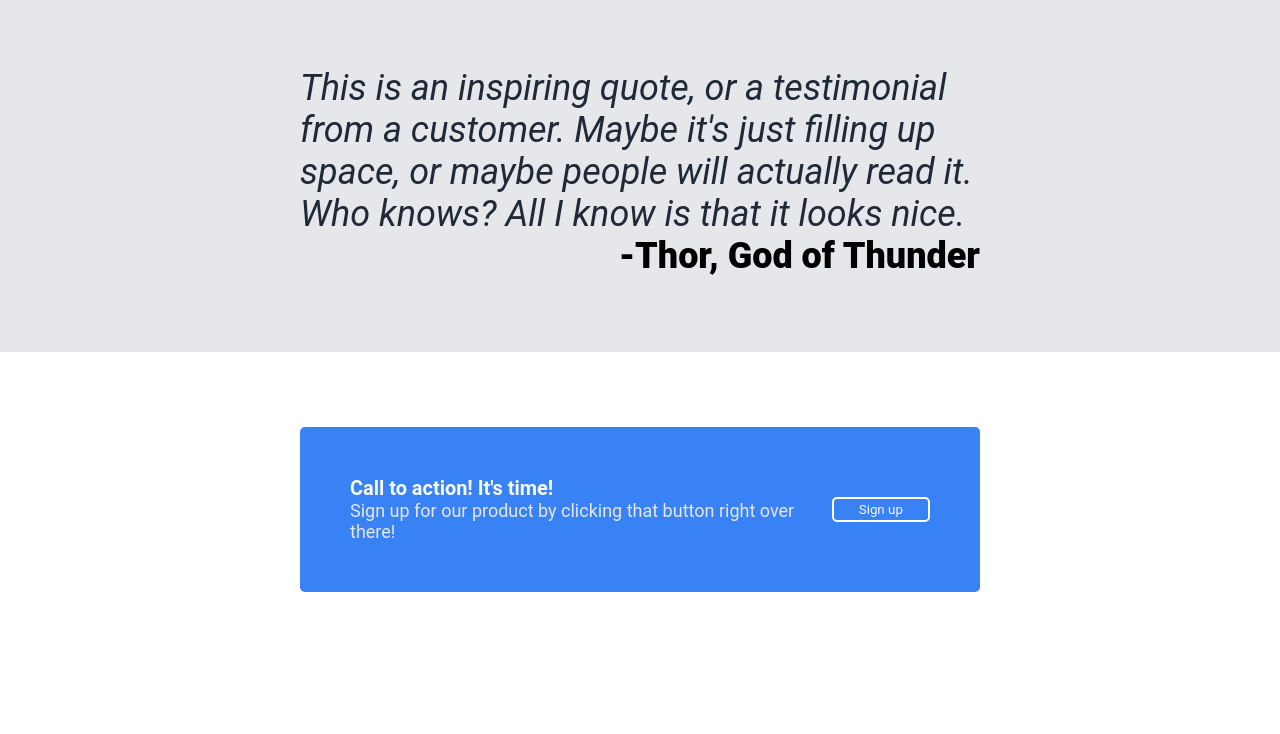
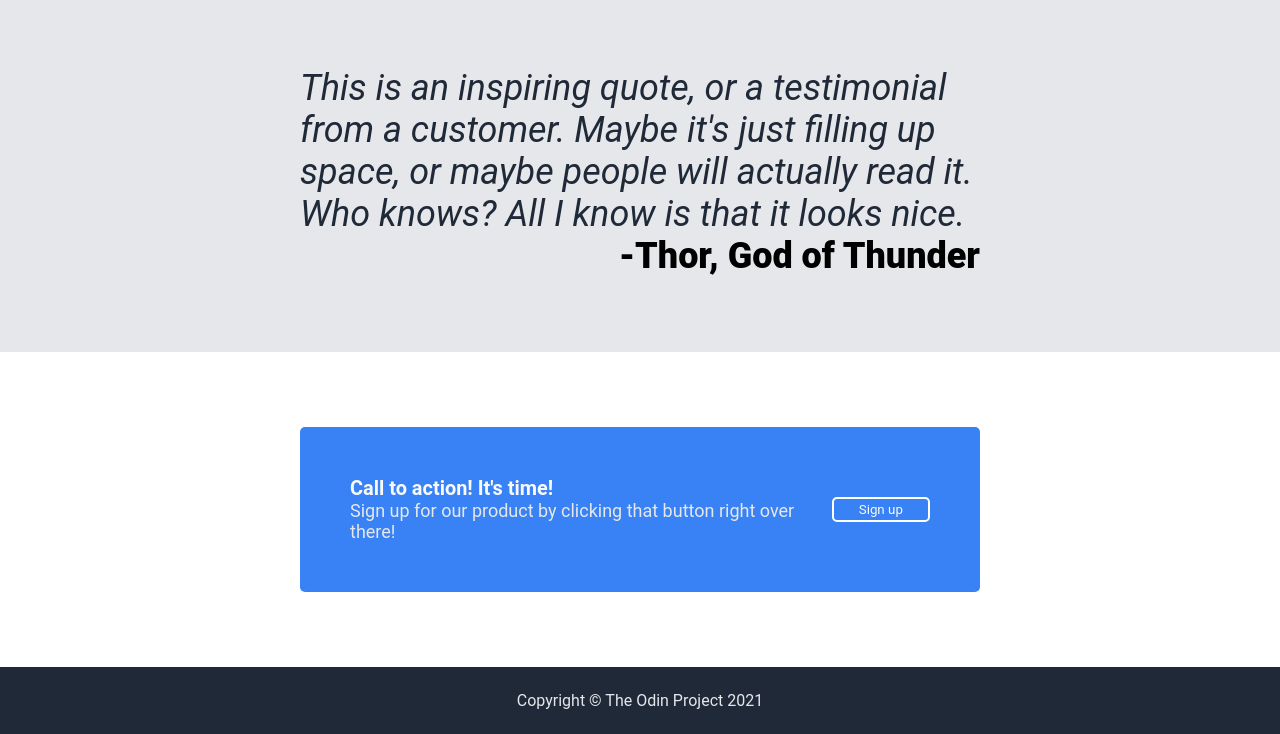
Before and after one commit to Touky13/Odin-Project-Landing-Page, a plain HTML site: page index.html in a window 1280 px wide. Shown: the part 864-1598 px from the top of the page. Before the commit the page ends 1531 px from the top, so only its background shows below. Drawn offline with Linux system fonts and the light colour scheme.

Commit message:
Footer done

```diff
--- a/index.html
+++ b/index.html
@@ -59,5 +59,8 @@
                 <button>Sign up</button>
             </div>
         </div>
+        <div class="footer">
+            <p>Copyright &#169 The Odin Project 2021</p>
+        </footer>
     </body>
 </html>
--- a/styles.css
+++ b/styles.css
@@ -160,3 +160,11 @@ a {
     background-color: #3882F6;
     color: #F9FAF8;
 }
+
+.footer {
+    padding: 24px;
+    background-color: #1F2937;
+    color: #E5E7EB;
+    font-size: 16px;
+    text-align: center;
+}
```
